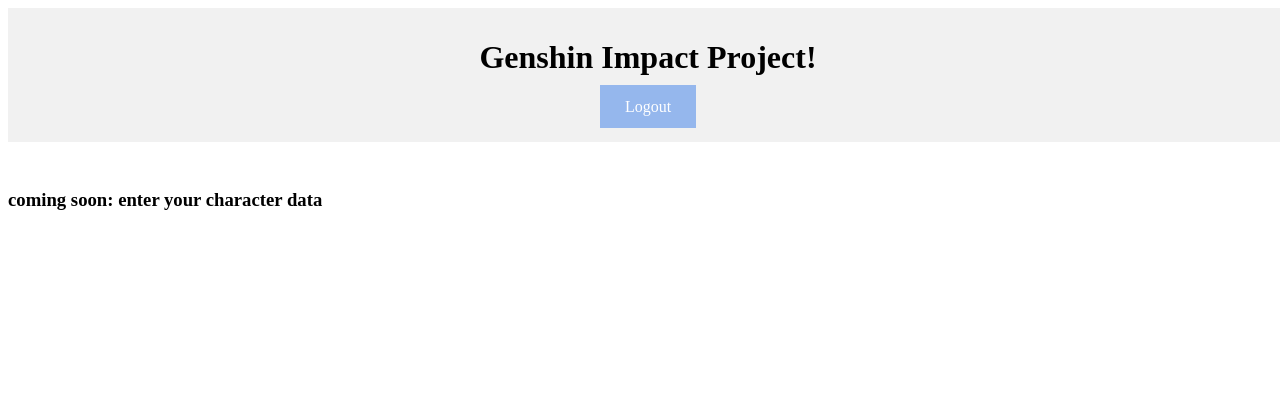
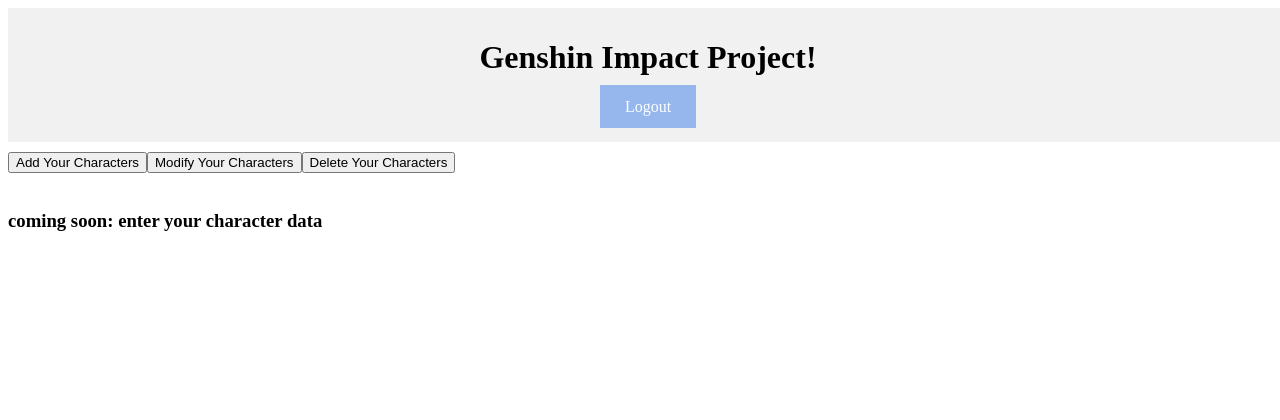
Before and after one commit to rachaeltc/genshindb_cs3200, a Flask app: template templates/character.html in a window 1280 px wide. Shown: the top 420 px of the page. Run offline with Flask 2, Linux system fonts and the light colour scheme; the template is opened without the code that fills it, so the values that code supplies are empty.

Commit message:
added character page navbar

```diff
--- a/templates/character.html
+++ b/templates/character.html
@@ -2,6 +2,32 @@
 {% block logout %}
 <p> <a class="btn" href="{{ url_for('logout') }}">Logout</a> </p>
 {% endblock %}
+
+{% block navbar %}
+<div class = "nav">
+<ul>
+    <li class="option">
+        <form action="#" method ="post">
+        <input type="hidden" name="button_id" value="add" />
+        <input type="submit" value="Add Your Characters"/>
+        </form>
+    </li>
+    <li class="option">
+        <form action="#" method ="post">
+        <input type="hidden" name="button_id" value="mod" />
+        <input type="submit" value="Modify Your Characters"/>
+        </form>
+    </li>
+    <li class="option">
+        <form action="#" method ="post">
+        <input type="hidden" name="button_id" value="del" />
+        <input type="submit" value="Delete Your Characters"/>
+        </form>
+    </li>
+</ul>
+</div>
+{% endblock %}
+
 {% block content %}
 <h3> coming soon: enter your character data </h3>
 {% endblock %}
```
